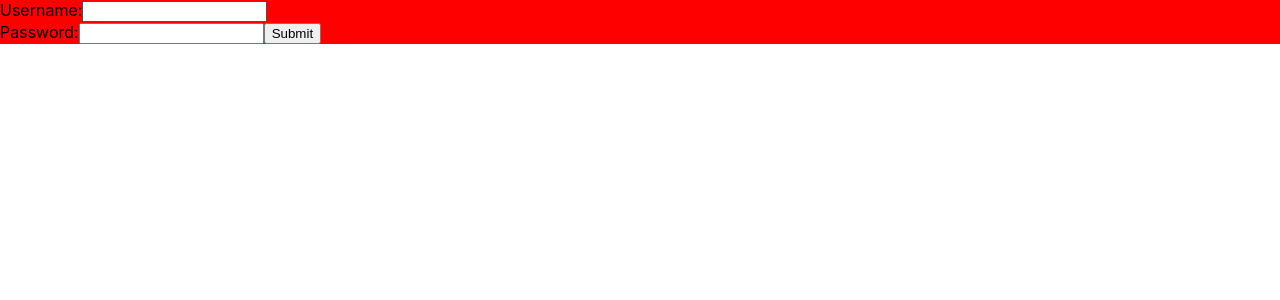
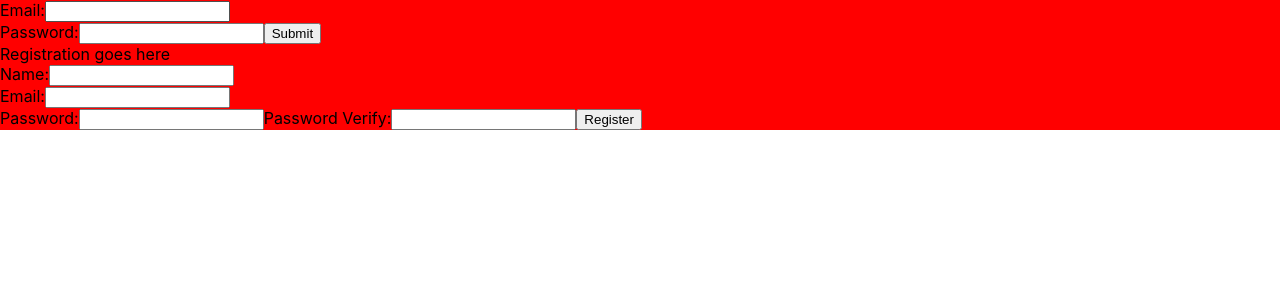
Before and after one commit to anchormansam/FinalProject-React, a React (Create React App) app: page / in a window 1280 px wide. Shown: the top 300 px of the page. Built offline with nearby package versions, Linux system fonts and the light colour scheme.

Commit message:
-added reactstrap package -added jquery package

```diff
--- a/package.json
+++ b/package.json
@@ -4,9 +4,12 @@
   "private": true,
   "dependencies": {
     "axios": "^0.19.0",
+    "bootstrap": "^4.3.1",
+    "jquery": "^3.4.1",
     "react": "^16.12.0",
     "react-dom": "^16.12.0",
-    "react-scripts": "3.2.0"
+    "react-scripts": "3.2.0",
+    "reactstrap": "^8.1.1"
   },
   "scripts": {
     "start": "react-scripts start",
--- a/src/App.js
+++ b/src/App.js
@@ -3,6 +3,7 @@ import "./App.css";
 import Login from "./Components/Login/Login";
 import Logout from "./Components/Logout/Logout";
 import UserCard from "./Components/UserCard/UserCard";
+import Register from "./Components/Register/Register";
 
 class App extends React.Component {
   constructor(props) {
@@ -21,7 +22,10 @@ class App extends React.Component {
     return (
       <React.Fragment>
         {this.state.token === "" ? (
-          <Login something={this.setTokenState} />
+          <React.Fragment>
+            <Login something={this.setTokenState} />
+            <Register />
+          </React.Fragment>
         ) : (
           <React.Fragment>
             <UserCard token={this.state.token} />
--- a/src/Components/Login/Login.js
+++ b/src/Components/Login/Login.js
@@ -73,7 +73,7 @@ export default class Login extends React.Component {
       <div id="container">
         <form>
           <label>
-            Username:
+            Email:
             <input
               name="email"
               type="input"
--- a/src/Components/Register/Register.js
+++ b/src/Components/Register/Register.js
@@ -7,20 +7,55 @@ export default class Register extends React.Component {
     constructor(props) {
         super(props);
         this.state = {
-          username: '',
+          name: '',
+          email: '',
           password: '',
+          password_verify: '',
         }
+    }
+
+    handleClick(event){
+        axios
+      .post("http://127.0.0.1:8000/api/register", this.state)
+      .then(res => {
+        const d = res.data.data;
+
+
+        this.setState({
+          token: d.token,
+          email: d.email,
+          password: d.password
+        });
+
+
+        localStorage.setItem("token", JSON.stringify(this.state.token));
+        localStorage.setItem("email", JSON.stringify(this.state.email));
+        localStorage.setItem("password", JSON.stringify(this.state.password));
+        this.props.something(d.token);
+      });
+
+    event.preventDefault();
     }
     render() {
         return (
             <div id="container">
+                Registration goes here
               <form>
                 <label>
-                  Username:
+                  Name:
                   <input
                     name="email"
                     type="input"
-                    onChange = {(event, newValue) => this.setState({username: newValue})}
+                    onChange = {(event, newValue) => this.setState({name: newValue})}
+                  />
+                </label>
+                <br />
+                <label>
+                  Email:
+                  <input
+                    name="email"
+                    type="input"
+                    onChange = {(event, newValue) => this.setState({email: newValue})}
                   />
                 </label>
                 <br />
@@ -32,6 +67,14 @@ export default class Register extends React.Component {
                     onChange={(event, newValue) => this.setState({password: newValue})}
                   />
                 </label>
+                <label>
+                  Password Verify:
+                  <input
+                    name="password"
+                    type="input"
+                    onChange={(event, newValue) => this.setState({password_verify: newValue})}
+                  />
+                </label>
                 <button onClick={e => this.handleClick(e)}>Register</button>
               </form>
             </div>
```
Also changed, not shown: 1 other file (tests, documents, lock files or other folders).
